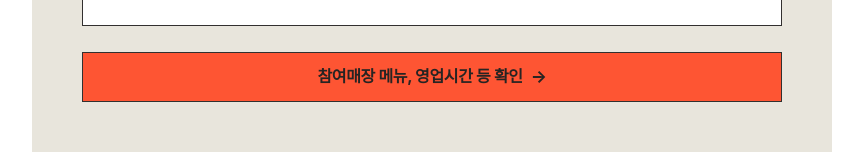
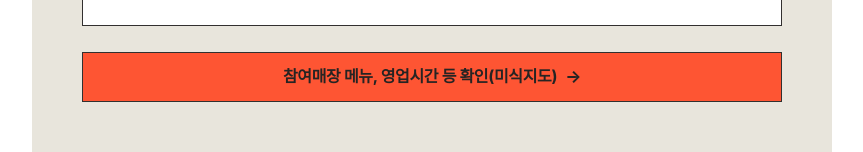
Before and after one commit to leemjay429-eng/modue08, a plain HTML site: page index.html in a window 1280 px wide. Shown: the part 5369-5521 px from the top of the page, without its empty margins (208-1071 px from the left). Drawn offline with Linux system fonts and the light colour scheme; a web font is replaced by a local one.

Commit message:
Add files via upload

```diff
--- a/index.html
+++ b/index.html
@@ -847,7 +847,7 @@
 
     </div>
     <div class="gmw-cta-row">
-      <a class="gmw-cta gmw-cta--wide" href="https://gwangju2026.leaflet.co.kr/#/map" target="_blank" rel="noopener noreferrer">참여매장 메뉴, 영업시간 등 확인</a>
+      <a class="gmw-cta gmw-cta--wide" href="https://gwangju2026.leaflet.co.kr/#/map" target="_blank" rel="noopener noreferrer">참여매장 메뉴, 영업시간 등 확인(미식지도)</a>
     </div>
   </section>
 
```
